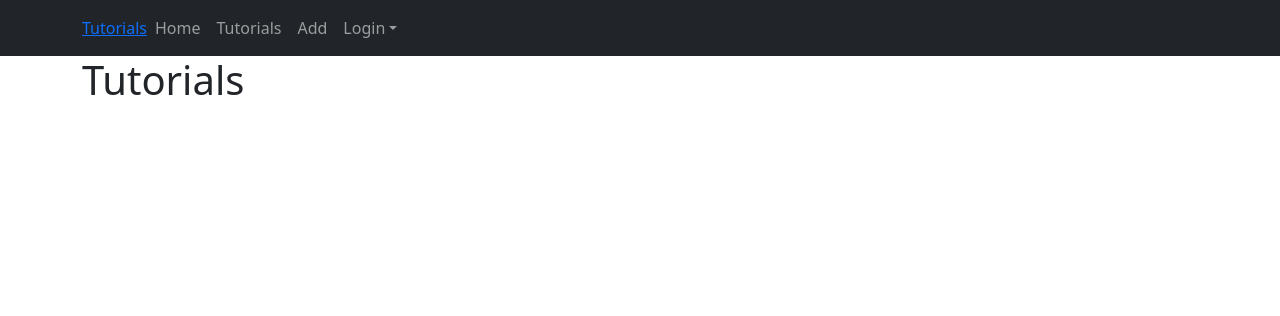
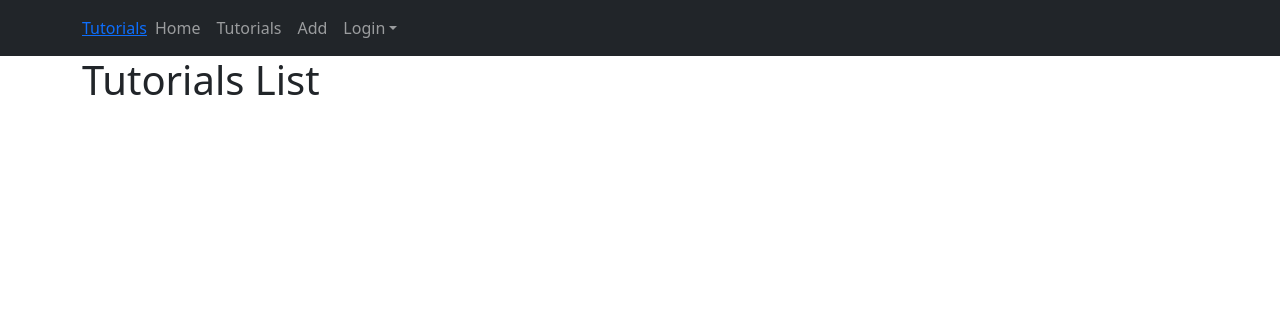
Before and after one commit to itrebligjl/Django_CICD_Azure, a Django app: page / in a window 1280 px wide. Shown: the top 316 px of the page. Run offline with Django 3.2, Linux system fonts and the light colour scheme; data that the repository does not hold is empty.

Commit message:
change code

```diff
--- a/tutorials/templates/tutorials/index.html
+++ b/tutorials/templates/tutorials/index.html
@@ -1,7 +1,7 @@
 {% extends "tutorials/base.html" %} {% load static %}{% block title %} Tutorials
 {% endblock%} {% block content%}
 <div class="container">
-  <h1>Tutorials</h1>
+  <h1>Tutorials List</h1>
   <ul>
     {% for tutorial in tutorials %}
     <li>{{ tutorial.title }}</li>
```
